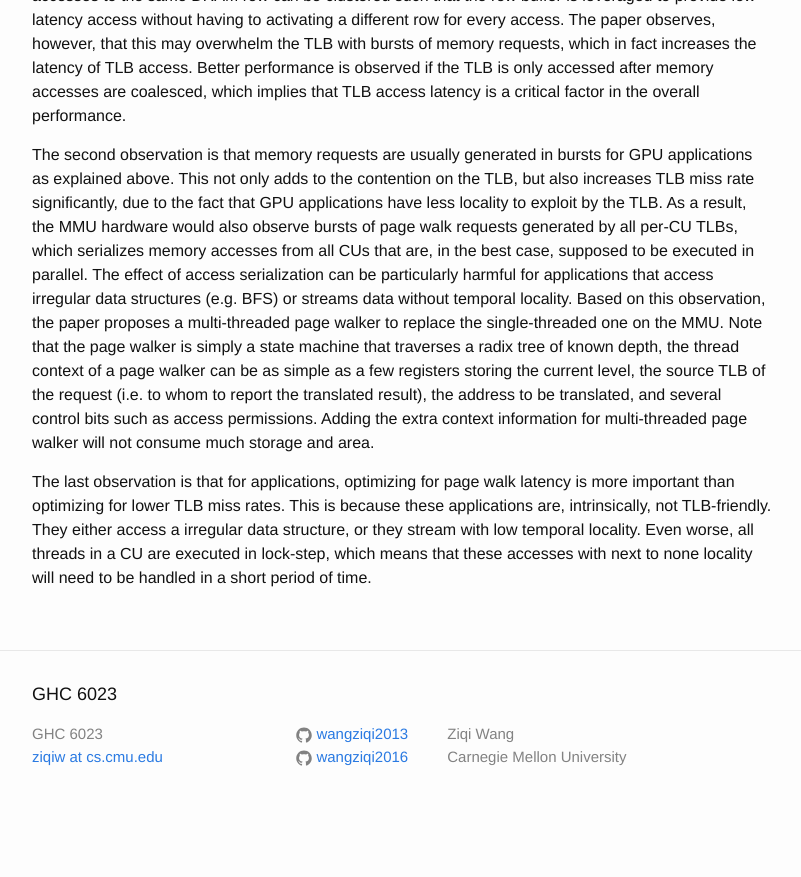
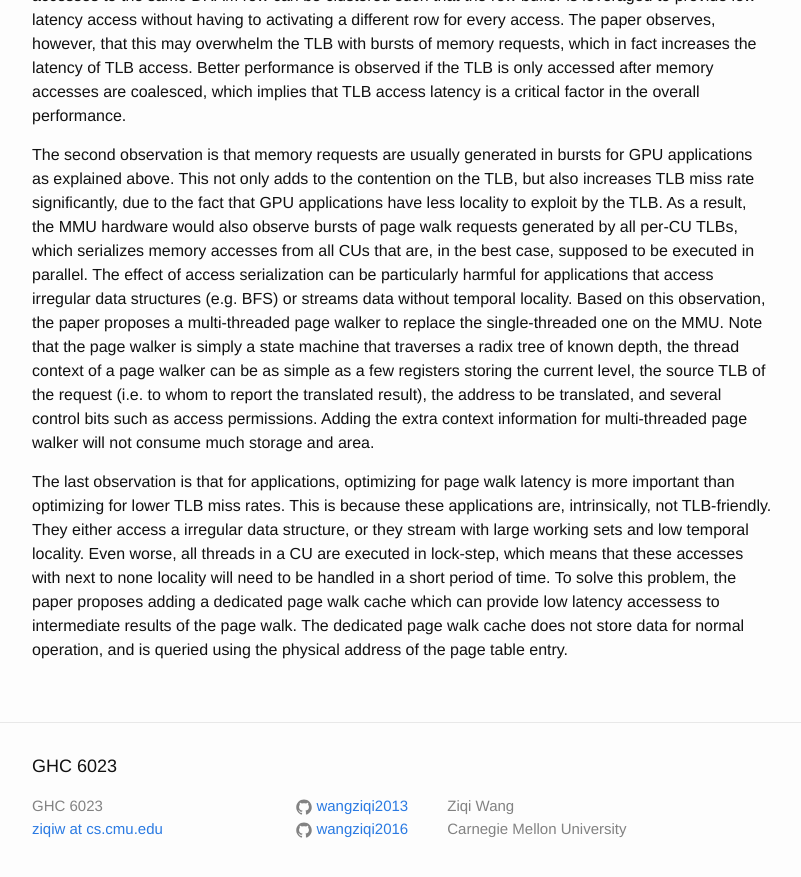
Before and after one commit to wangziqi2013/wangziqi2013.github.io, a Jekyll site: the page built from _posts/2019-09-05-supporting-x86-64-addr-xlat-for-100s-of-gpu-lanes.markdown, in a window 1280 px wide and 900 px high, scrolled down 2194 px. Shown: the top 877 px of the window, without its empty margins (238-1039 px from the left). Built offline with Jekyll 4.4.1, drawn with Linux system fonts in a browser that asks for light colours; before the commit the page ends 3022 px from its top, so only the background shows below that.

Commit message:
Finish last observation

```diff
--- a/_posts/2019-09-05-supporting-x86-64-addr-xlat-for-100s-of-gpu-lanes.markdown
+++ b/_posts/2019-09-05-supporting-x86-64-addr-xlat-for-100s-of-gpu-lanes.markdown
@@ -97,5 +97,8 @@ page walker will not consume much storage and area.
 
 The last observation is that for applications, optimizing for page walk latency is more important than optimizing for lower
 TLB miss rates. This is because these applications are, intrinsically, not TLB-friendly. They either access a irregular data
-structure, or they stream with low temporal locality. Even worse, all threads in a CU are executed in lock-step, which means
-that these accesses with next to none locality will need to be handled in a short period of time.
+structure, or they stream with large working sets and low temporal locality. Even worse, all threads in a CU are executed in
+lock-step, which means that these accesses with next to none locality will need to be handled in a short period of time.
+To solve this problem, the paper proposes adding a dedicated page walk cache which can provide low latency accessess to
+intermediate results of the page walk. The dedicated page walk cache does not store data for normal operation, and is
+queried using the physical address of the page table entry.
```
